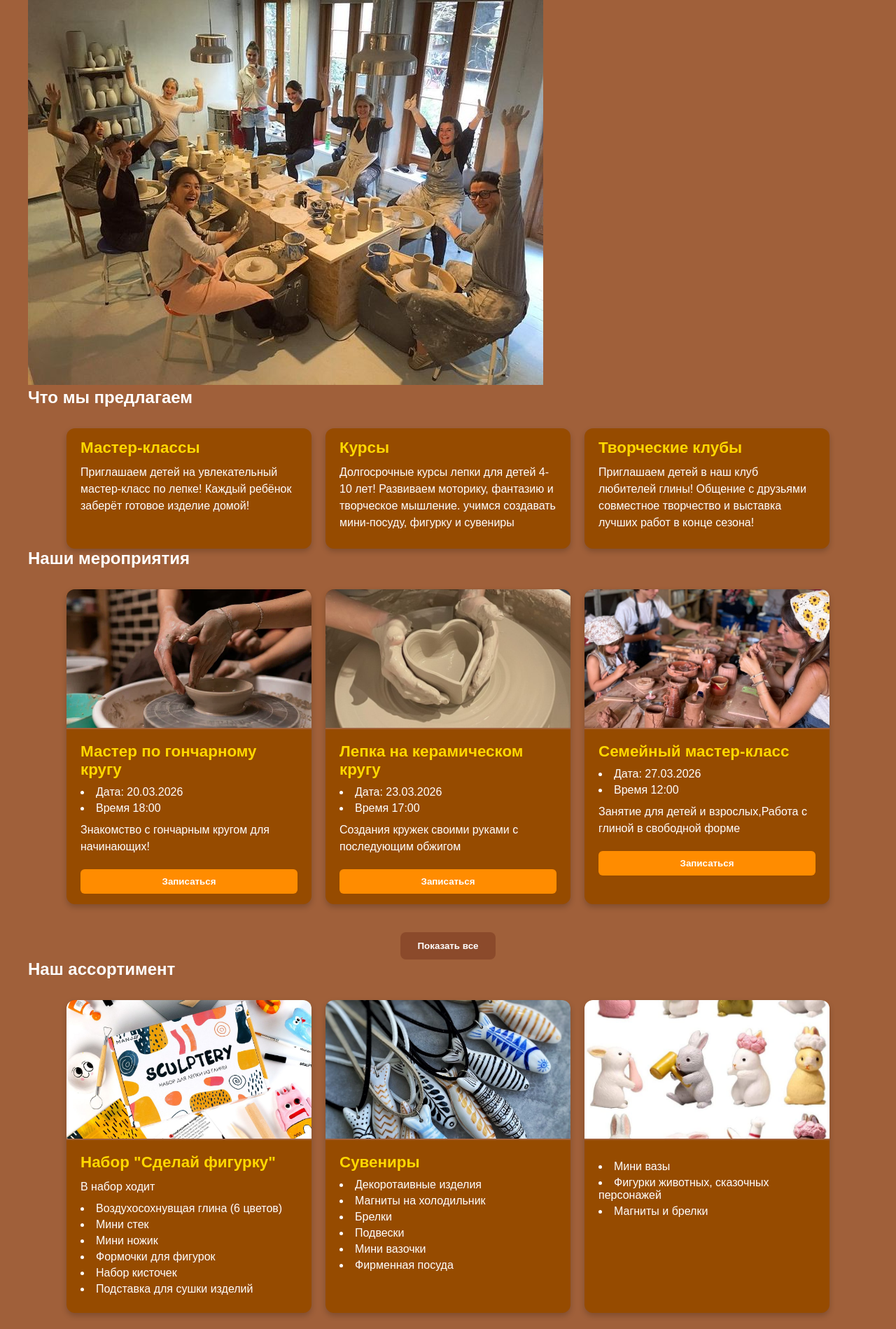
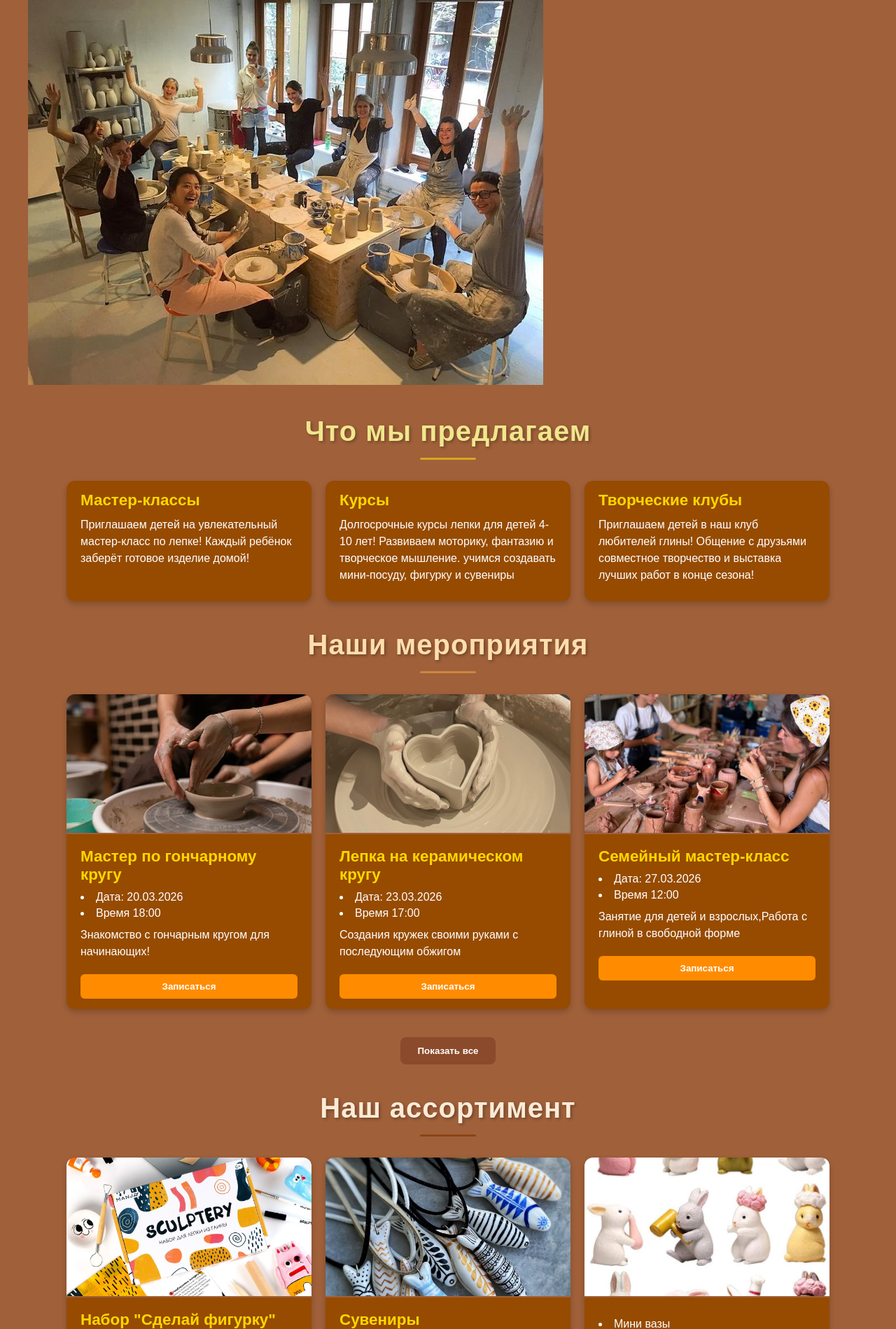
Before and after one commit to makoni2684/goncharsky, a PHP site: page / in a window 1280 px wide. Shown: the part 739-2638 px from the top of the page at 70% size. Run offline with PHP 8.4, Linux system fonts and the light colour scheme.

Commit message:
вотц демо, вотц демо

```diff
--- a/style.css
+++ b/style.css
@@ -155,3 +155,60 @@ section button {
 section button:hover {
   background-color: #a0603a;
 }
+
+section h1 {
+  text-align: center;
+  font-size: 2.5em;
+  color: #ffd700;
+  margin: 40px 0 20px 0;
+  position: relative;
+  text-shadow: 2px 2px 4px rgba(0, 0, 0, 0.3);
+  letter-spacing: 1px;
+}
+
+
+section h1::after {
+  content: '';
+  display: block;
+  width: 80px;
+  height: 3px;
+  background: #ff8c00;
+  margin: 15px auto;
+  border-radius: 2px;
+}
+
+
+.chto_myu_predlagaem h1 {
+  color: #f0e68c;
+}
+
+.chto_myu_predlagaem h1::after {
+  background: #daa520;
+}
+
+
+.blijashie_meropriatiya h1 {
+  color: #ffdead;
+}
+
+.blijashie_meropriatiya h1::after {
+  background: #cd853f;
+}
+
+
+.nash_assortiment h1 {
+  color: #faebd7;
+}
+
+.nash_assortiment h1::after {
+  background: #8b4513;
+}
+
+section h1:hover {
+  color: #fff;
+  text-shadow:
+    0 0 10px rgba(255, 215, 0, 0.5),
+    2px 2px 5px rgba(0, 0, 0, 0.4);
+  transform: translateY(-2px);
+  transition: all 0.3s ease;
+}
```
